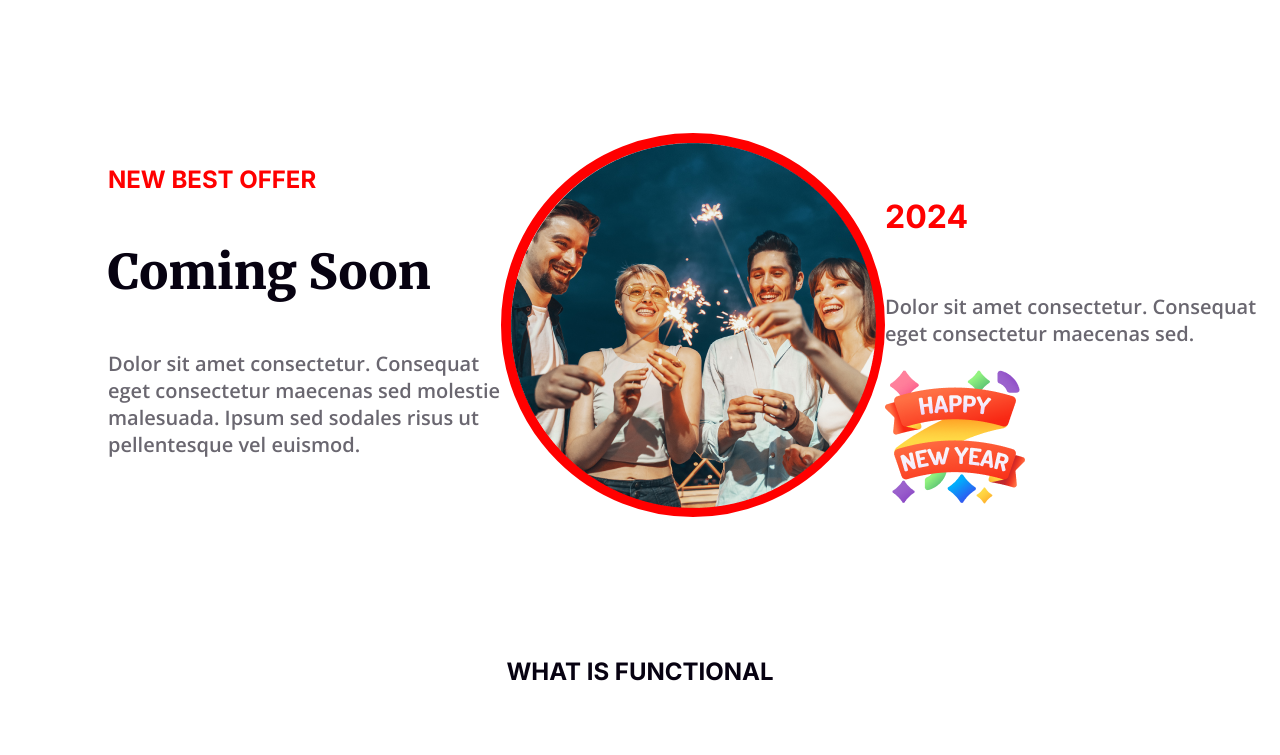
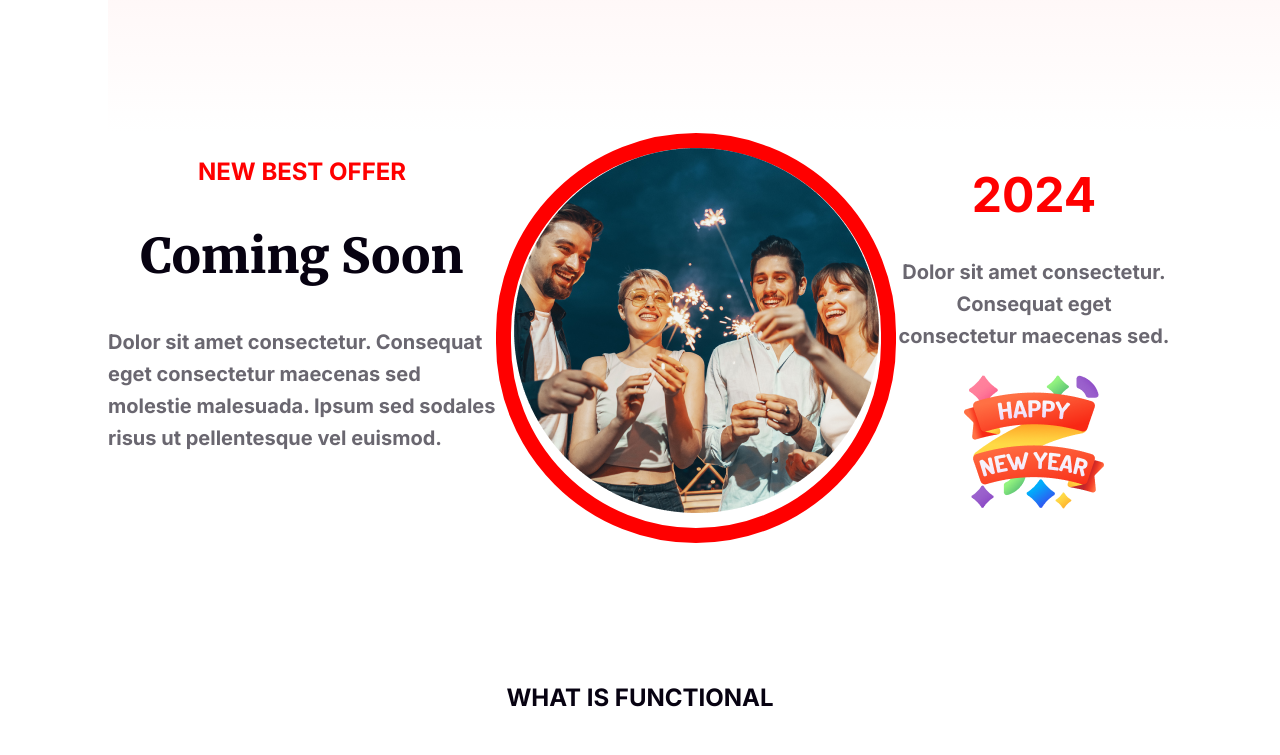
Before and after one commit to rayhanbeg/new-year, a plain HTML site: page index.html in a window 1280 px wide. Shown: the part 2860-3615 px from the top of the page. Drawn offline with nearby package versions, Linux system fonts and the light colour scheme.

Commit message:
fixed group img70

```diff
--- a/index.html
+++ b/index.html
@@ -54,21 +54,31 @@
         </div>
     </div>
     <div class="section-4">
+        <div class="offer-text">
+          <h3 class="best-offer">NEW BEST OFFER</h3>
+          <h2 class="coming-title">Coming Soon</h2>
+          <p class="section4-1-description">
+            Dolor sit amet consectetur. Consequat eget consectetur maecenas sed
+            molestie malesuada. Ipsum sed sodales risus ut pellentesque vel
+            euismod.
+          </p>
+        </div>
 
-       <div class="column">
-        <h4 class="section4-title">NEW BEST OFFER</h4>
-        <h3 class="section4-main-title">Coming Soon</h3>
-        <p class="section4-description"> Dolor sit amet consectetur. Consequat eget consectetur maecenas sed molestie malesuada. Ipsum sed sodales risus ut pellentesque vel euismod. </p>
-       </div>
-       <div class="section4-img">
-        <img src="Ellipse 1.png" alt="">
-       </div>
-       <div class="column">
-        <h3 class="section4-main-title"><span class="time-title">2024</span></h3>
-        <p class="section4-description">Dolor sit amet consectetur. Consequat eget consectetur maecenas sed.</p>
-        <img class="section-little-img" src="Group 96.png" alt="">
-       </div>
-    </div>
+        <div class="section-img4">
+          <!-- <img src="Ellipse 1.png" alt="" /> -->
+          <img src="Ellipse 1.png" class="rounded-img" alt="Image">
+        </div>
+
+        <div class="">
+          <h1 class="section4-main-title">2024</h1>
+          <p class="section4-2-description">
+            Dolor sit amet consectetur. Consequat eget consectetur maecenas sed.
+          </p>
+          <div class="happy-img">
+            <img src="Group 96.png" alt="" />
+          </div>
+        </div>
+        </div>
     <div>
         <div class="title-info">
             <h5 class="little-title">WHAT IS FUNCTIONAL</h5>
@@ -91,7 +101,7 @@
     </div>
     <div class="portfolio-section">
         <div class="portfolio-info">
-            <h4 class="portfolio-main-title"><span class="section4-title">THE BEST GIFTS</span></h4>
+            <h4 class="portfolio-main-title"><span class="">THE BEST GIFTS</span></h4>
             <h3 class="portfolio-title">Our Awesome Portfolio</h3>
             <p class="portfolio-description">Dolor sit amet consectetur. Consequat eget consectetur maecenas sed molestie malesuada. Ipsum sed sodales risus ut pellentesque vel euismod. </p>
         </div>
@@ -147,7 +157,7 @@
 
    </div>
    <div class="footer-finish">
-    <div class="finsh1">
+    <div class="finish1">
         <p>2017, All Rights Reserved.</p>
 
     </div>
--- a/style.css
+++ b/style.css
@@ -107,12 +107,14 @@ gap: top;
 }
 .group-img{
     display: flex;
-    width: 319.83px;
-    height: 464.662px;
+    width: 319px;
+    height: 464px;
     padding: 0.008px 0px 0px 0px;
-    flex-direction: column;
+    /* flex-direction: column; */
     justify-content: center;
     align-items: center;
+    padding-left: 90px;
+    padding-top: 70px;
 }
 
 .section-description{
@@ -150,7 +152,11 @@ margin-left: 100px;
     text-align: center;
     margin-left: 100px;
 
-}
+        /* width: 300px;
+        height: 200px; */
+        background-image: linear-gradient(to bottom, rgba(255, 0, 0, 0.10), #FFFFFF);
+     }
+
 .section-description2{
 /* text-align: center; */
 /* margin: auto; */
@@ -184,51 +190,87 @@ padding-right: 20px; */
 .time-title{
     color: #F00;
 }
+/* section4....... */
 .section-4{
     display: flex;
-    justify-content: space-around;
-    margin-left: 100px;
-    margin-right: 100px;
+    justify-content: space-between;
+    /* margin-left: 100px;
+    margin-right: 100px; */
+    text-align: center;
+    margin: 0 100px;
 }
-.section4-description{
-    color: rgba(7, 2, 17, 0.60);
-    font-family: 'Inter', sans-serif;
-font-family: 'Merriweather', serif;
-font-family: 'Open Sans', sans-serif;
-font-size: 20px;
-width: 393px;
-font-weight: 300;
-
-}
-.section4-main-title{
-    color: #070211;
-font-family: Merriweather;
-font-size: 48px;
-font-style: normal;
-font-weight: 900;
-line-height: normal;
-text-transform: capitalize;
-}
-.section4-title{
+.best-offer{
     color: #F00;
-/* text-align: center; */
 font-family: Inter;
 font-size: 24px;
 font-weight: 500;
 }
+.coming-title{
+    color: #070211;
+font-family: Merriweather;
+font-size: 48px;
+font-weight: 900;
+}
+.section4-2-description{
+
+    color: rgba(7, 2, 17, 0.60);
+    font-family: Inter;
+    font-size: 20px;
+    font-weight: 400;
+    line-height: 32px;
+    width: 276px;
+
+}
+.section4-1-description{
+    color: rgba(7, 2, 17, 0.60);
+    font-family: Inter;
+    font-size: 20px;
+    font-weight: 200;
+    line-height: 32px;
+    width: 388px;
+    text-align: left;
+}
+.section4-main-title{
+    color: #F00;
+    font-family: Inter;
+    font-size: 48px;
+    font-style: normal;
+    font-weight: 700;
+    line-height: normal;
+}
+.section-img4{
+    border-radius: 463px;
+border: 15px solid #F00;
+width: 380px;
+height: 380px;
+}
+ .rounded-img{
+    border-radius: 0px; /* Adjust the value to change the roundness */
+
+
+  }
+
+
+
 .section4-img{
     width: 463px;
-height: 463px;
+
 border-radius: 463px;
 border: 10px solid #F00;
-width: 364px;
-height: 364px;
 border-radius: 364px;
 
-}
-.section-little-img{
 
 }
+.portfolio-main-title{
+    color: #F00;
+font-family: Inter;
+font-size: 24px;
+font-style: normal;
+font-weight: 500;
+line-height: normal;
+}
+
+/* time section--- */
 
 .time-info , .time-title{
     text-align: center;
@@ -457,15 +499,23 @@ footer{
 .footer-info2, .footer-info1{
     /* display: flex; */
     color: #FFF;
+    /* width: 300px; */
 
 }
 .footer-info2{
    /* padding-left: 950px; */
    /* display: block; */
-
+   /* width: 200px; */
+   color: #FFF;
+font-family: Inter;
+font-size: 24px;
+font-weight: 300;
 }
 .footer-info1{
-
+    color: #FFF;
+font-family: Inter;
+font-size: 24px;
+font-weight: 300;
 }
 .social-link{
     padding-top: 150px;
@@ -482,4 +532,19 @@ footer{
     /* height:200px ; */
     justify-content: space-between;
     padding: 120px 100px;
+
 }
+.finish2{
+    color: #FFF;
+font-family: Inter;
+font-size: 24px;
+font-weight: 300;
+}
+.finish1{
+    color: #FFF;
+font-family: Inter;
+font-size: 24px;
+font-style: normal;
+font-weight: 300;
+line-height: normal;
+}
```
